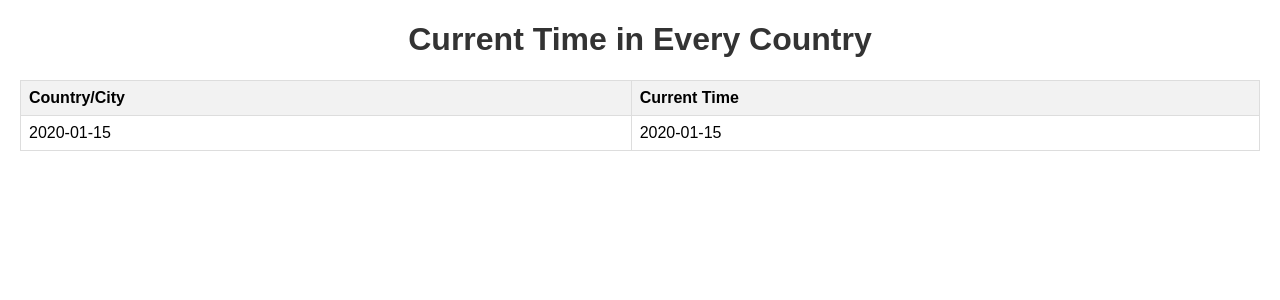
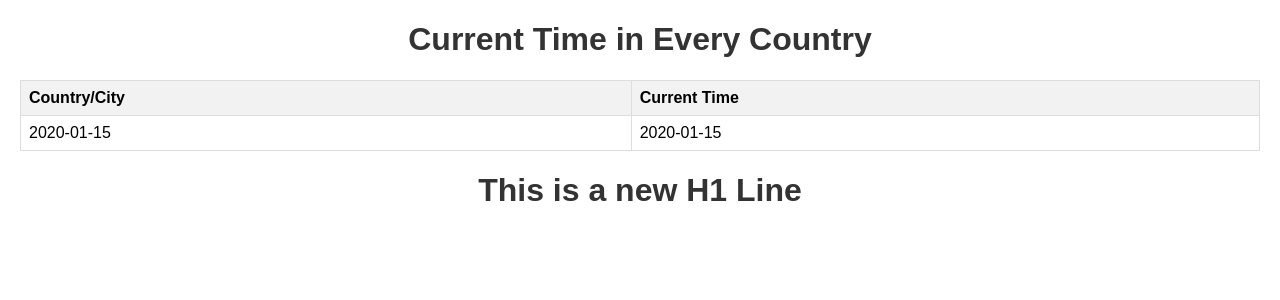
Before and after one commit to yakir1992/display-time-zone, a Flask app: template templates/index.html in a window 1280 px wide. Shown: the top 300 px of the page. Run offline with Flask 3, Linux system fonts and the light colour scheme; the template is opened without the code that fills it: most values are stand-ins (such as "Sample title", 1, 10 or a date in 2020).

Commit message:
new line on index.html

```diff
--- a/templates/index.html
+++ b/templates/index.html
@@ -24,5 +24,6 @@
             {% endfor %}
         </tbody>
     </table>
+    <h1>This is a new H1 Line</h1>
 </body>
 </html>
```
